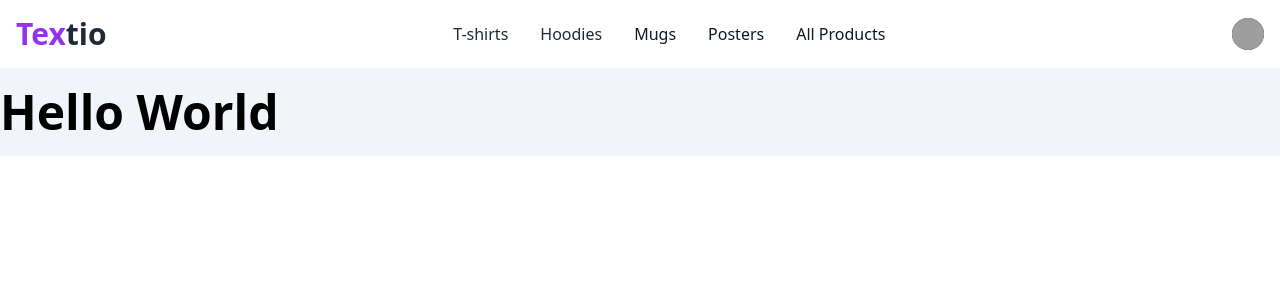
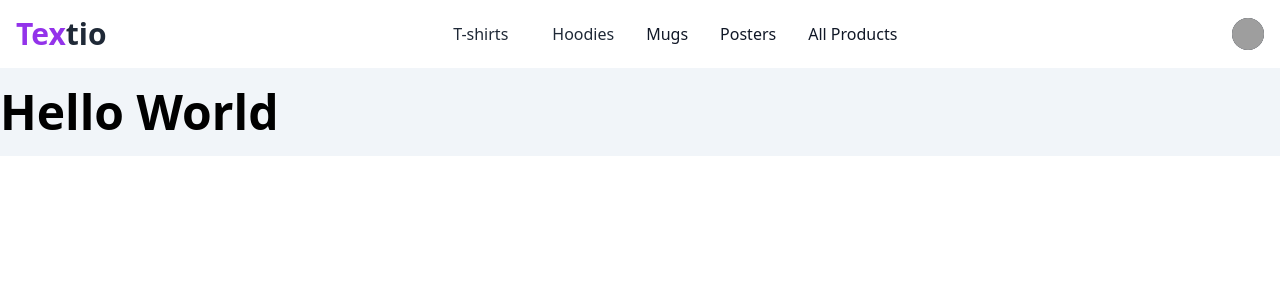
Before and after one commit to Mohan3C/Textio, a Python web app: template projecttextio/apptextio/templates/main.html in a window 1280 px wide. Shown: the top 300 px of the page. Run offline with Jinja, Linux system fonts and the light colour scheme; the template is opened without the code that fills it, so the values that code supplies are empty; some libraries are stand-ins or nearby versions; grey boxes are pictures that could not be loaded.

Commit message:
# some small changes in navbar template

```diff
--- a/projecttextio/apptextio/templates/navbar.html
+++ b/projecttextio/apptextio/templates/navbar.html
@@ -53,16 +53,14 @@
             <ul
                 class="flex flex-col font-medium p-4 md:p-0 mt-4 border border-gray-100 rounded-lg bg-gray-50 md:space-x-8 rtl:space-x-reverse md:flex-row md:mt-0 md:border-0 md:bg-white dark:bg-gray-800 md:dark:bg-gray-900 dark:border-gray-700">
                 <li>
-                    <a href="#"
-                        class="font-medium py-2 px-3  bg-blue-700 rounded-sm md:bg-transparent md:hover:text-purple-600 md:p-0 md:dark:text-purple-600 relative text-gray-800 after:absolute after:left-0 after:-bottom-1 after:w-full after:h-[2px] after:bg-current after:scale-x-0 after:origin-left after:transition-transform after:duration-300 hover:text-purple-600 hover:after:scale-x-100"
-                        aria-current="page">T-shirts</a>
+                    <a href="#" class="font-medium py-1 px-3 relative text-gray-800 after:absolute after:left-0 after:-bottom-0 after:w-full after:h-[2px] after:bg-current after:scale-x-0 after:origin-left after:transition-transform after:duration-300 hover:text-purple-600 hover:after:scale-x-100" aria-current="page">T-shirts</a>
+
                 </li>
                 <li>
-                    <a href="#" class="relative text-gray-800 after:absolute after:-bottom-1 after:left-0 after:w-full after:h-[2px] after:bg-current after:scale-x-0 after:transition after:duration-300 hover:text-purple-600 hover:after:scale-x-100">Hoodies</a>
+                    <a href="#" class="relative text-gray-800 after:absolute after:-bottom-1 after:origin-left after:left-0 after:w-full after:h-[2px] after:bg-current after:scale-x-0 after:transition after:duration-300 hover:text-purple-600 hover:after:scale-x-100">Hoodies</a>
                 </li>
                 <li>
-                    <a href="#"
-                        class="block py-2 px-3 text-gray-900 rounded-sm hover:bg-gray-100 md:hover:bg-transparent md:hover:text-blue-700 md:p-0 dark:text-white md:dark:hover:text-blue-500 dark:hover:bg-gray-700 dark:hover:text-white md:dark:hover:bg-transparent dark:border-gray-700 relative text-gray-800 after:absolute after:left-0 after:-bottom-1 after:w-full after:h-[2px] after:bg-current after:scale-x-0 after:origin-left after:transition-transform after:duration-300 hover:text-purple-600 hover:after:scale-x-100">Mugs</a>
+                    <a href="#" class="block py-2 px-3 text-gray-900 rounded-sm hover:bg-gray-100 md:hover:bg-transparent md:hover:text-blue-700 md:p-0 dark:text-white md:dark:hover:text-blue-500 dark:hover:bg-gray-700 dark:hover:text-white md:dark:hover:bg-transparent dark:border-gray-700 relative text-gray-800 after:absolute after:left-0 after:-bottom-1 after:w-full after:h-[2px] after:bg-current after:scale-x-0 after:origin-left after:transition-transform after:duration-300 hover:text-purple-600 hover:after:scale-x-100">Mugs</a>
                 </li>
                 <li>
                     <a href="#"
```
